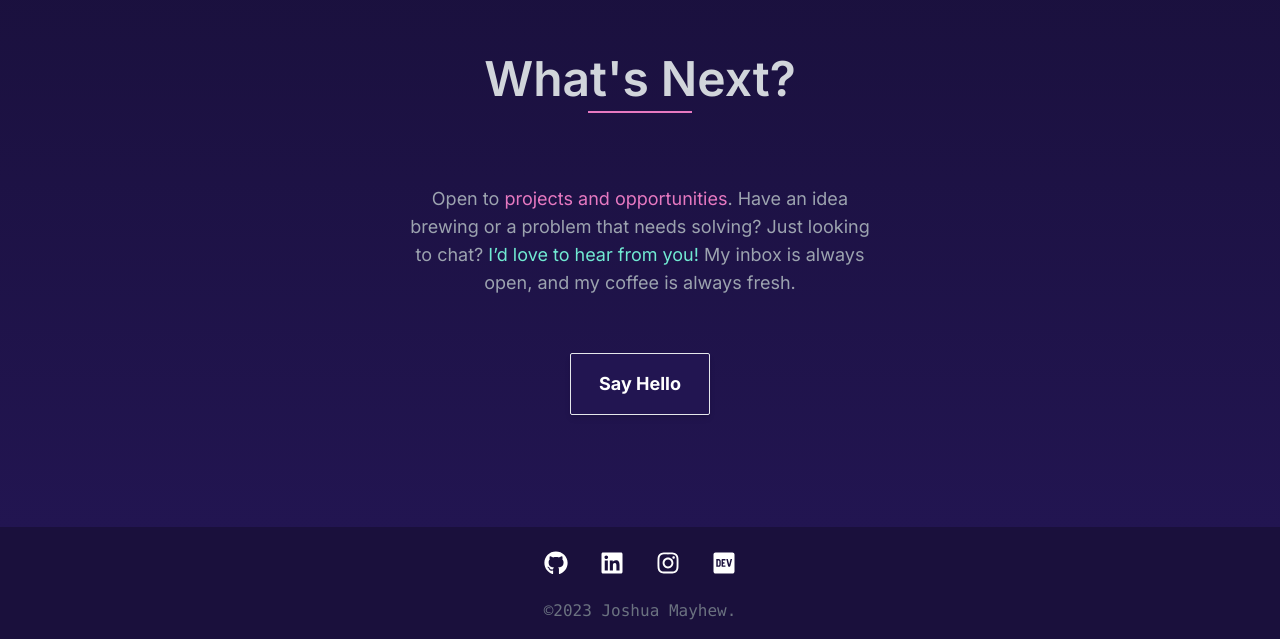
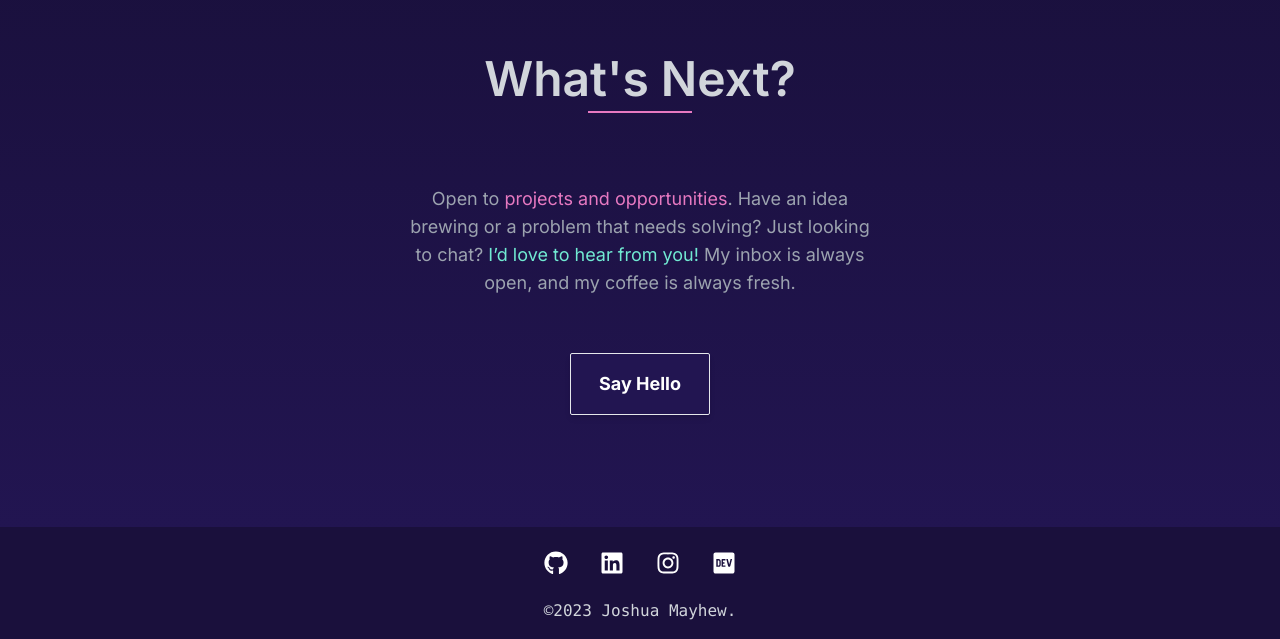
Before and after one commit to jmayheww/joshua-portfolio, a Next.js app: page / in a window 1280 px wide. Shown: the part 6462-7101 px from the top of the page. Built offline with nearby package versions, Linux system fonts and the light colour scheme.

Commit message:
changed color for more visual contrast in footer

```diff
--- a/app/components/Footer.js
+++ b/app/components/Footer.js
@@ -6,7 +6,7 @@ export const Footer = () => {
       <div className="container mx-auto max-w-screen-md px-4">
         <div className="flex flex-col items-center space-y-2 md:space-y-4">
           <SocialIcons />
-          <p className="text-gray-500 text-center font-mono">
+          <p className="text-gray-300 text-center font-mono">
             ©{new Date().getFullYear()} Joshua Mayhew.
           </p>
         </div>
```
